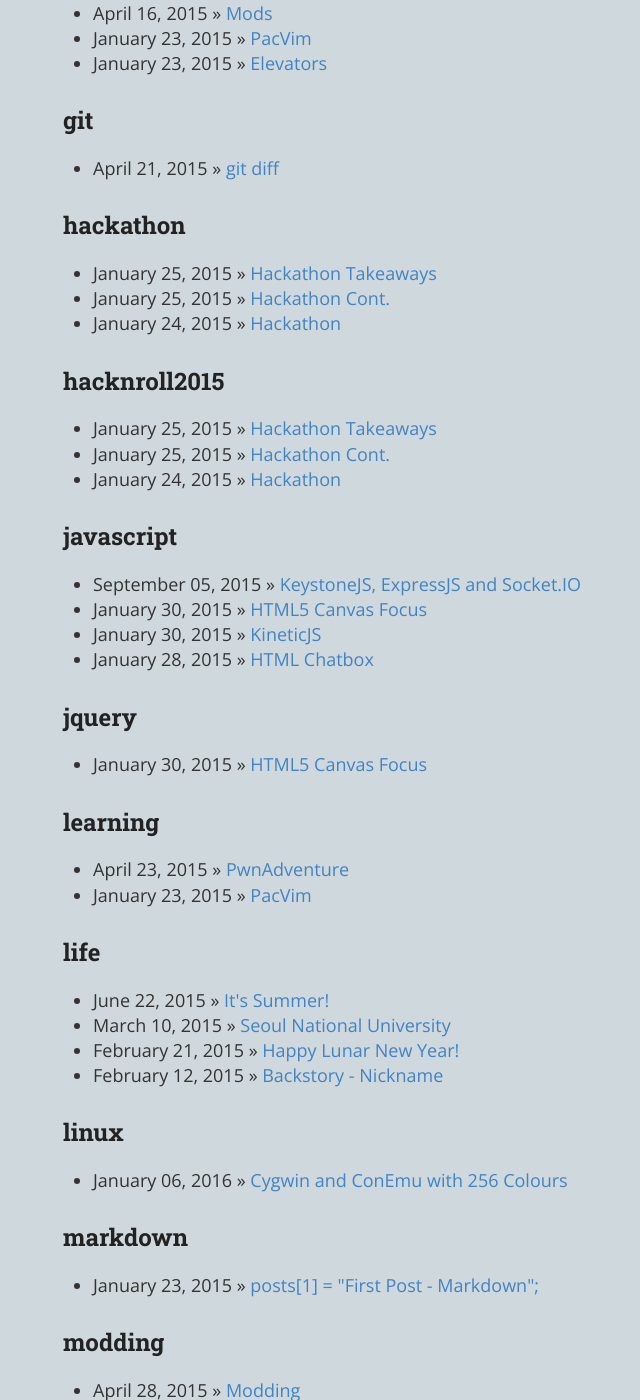
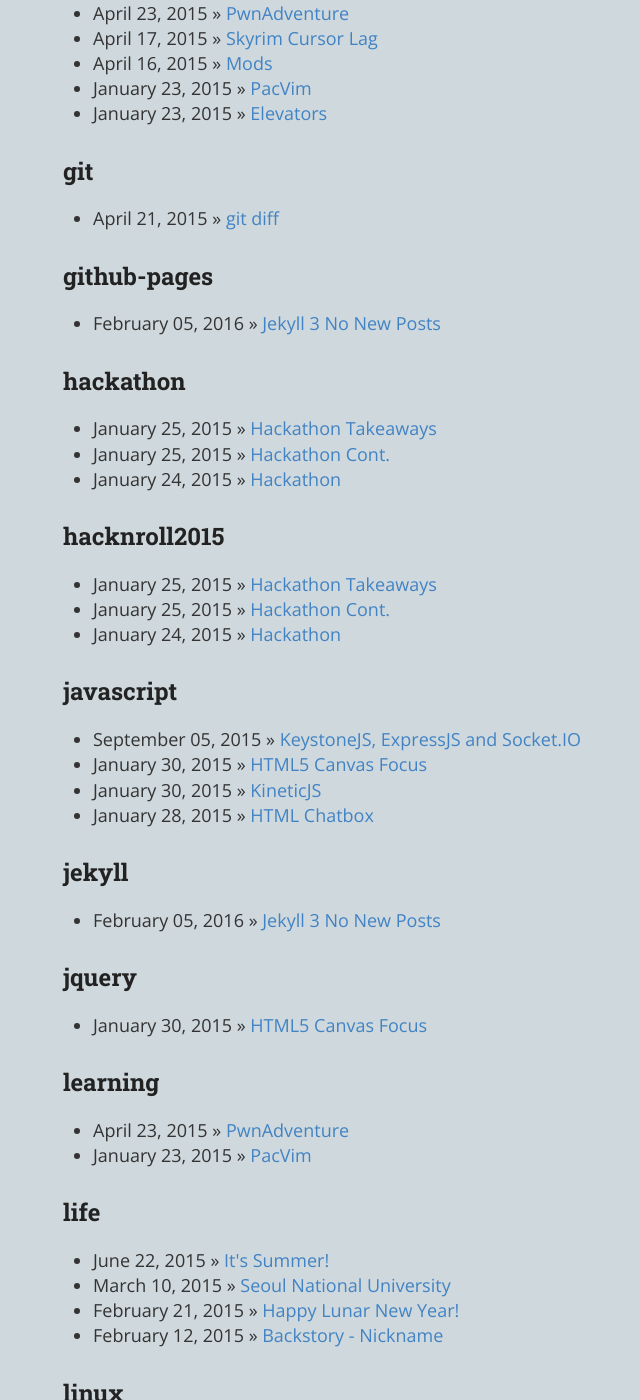
Before and after one commit to ksami/ksami.github.io, a Jekyll site: the page built from tags.html, in a window 1280 px wide and 1400 px high, scrolled down 7535 px. Shown: the whole window, without its empty margins (217-857 px from the left). Built offline with Jekyll 4.4.1, drawn with Linux system fonts in a browser that asks for light colours; comment, search, counter and statistics services are not loaded; part of the change alters nothing that is shown; some of the changed text lies outside the part shown.

Commit message:
new post fix

````diff
--- a/_config.yml
+++ b/_config.yml
@@ -55,6 +55,7 @@ paginate: 5
 paginate_path: ":num"
 
 timezone: Singapore
+future: true
 
 #
 # !! You don't need to change any of the configuration flags below !!
--- /dev/null
+++ b/_posts/2016/02/2016-02-05-Jekyll-3-No-New-Posts.md
@@ -0,0 +1,51 @@
+---
+layout: post
+date: 2016-02-05 02:09:06
+title: Jekyll 3 No New Posts
+tags: [jekyll, github-pages]
+---
+
+Long story short, I wrote a new post, pushed to Github Pages, no new post appeared, and it's now been 4 hours of me trying to solve this issue.
+
+
+## The Fix
+First, the fix, so all you other frustrated people can get on with whatever you were doing.
+
+In `_config.yml`, add a new line for
+
+```
+future: true
+```
+
+
+#### The Explanation
+Github Pages [recently updated](https://github.com/blog/2100-github-pages-now-faster-and-simpler-with-jekyll-3-0) to Jekyll 3. Breaking changes for the most part have been handled well with Github providing instructions in the linked post.
+
+After much digging around, even going to the point of starting a VM to install Jekyll to build locally since my inferior Windows can't handle it, I found an [issue on Jekyll's repo](https://github.com/jekyll/jekyll/issues/4010) which describes a similar issue.
+
+The problem is, I've always been writing posts without timezone specified in the front matter of my posts, for example, the front matter for this post is
+
+```
+---
+layout: post
+date: 2016-02-05 02:09:06
+title: Jekyll 3 No New Posts
+tags: [jekyll, github-pages]
+---
+```
+
+Apparently, somewhere along the line when going from Jekyll 2 to 3, it stopped taking into account the system's timezone somehow, which causes Jekyll to think I am dating the post in the future; this particular Jekyll feature will prevent future posts from being published until the time is right.
+
+Therefore, there are actually a few workarounds for this problem. The first would be to specify a timezone for every datetime stamp in each posts' front matter eg.
+
+```
+---
+date: 2016-02-05 02:09:06 +0800
+---
+```
+
+which would frankly be quite annoying to do.
+
+The second, as suggested in the Github issue, would be to set the `timezone` variable in `_config.yml`. This method, however, does not work for me, perhaps I got the value wrong or Singapore is not an accepted timezone.
+
+Finally, the method I suggested at the start of this post, which would effectively disable Jekyll's feature of preventing future posts too.
````
